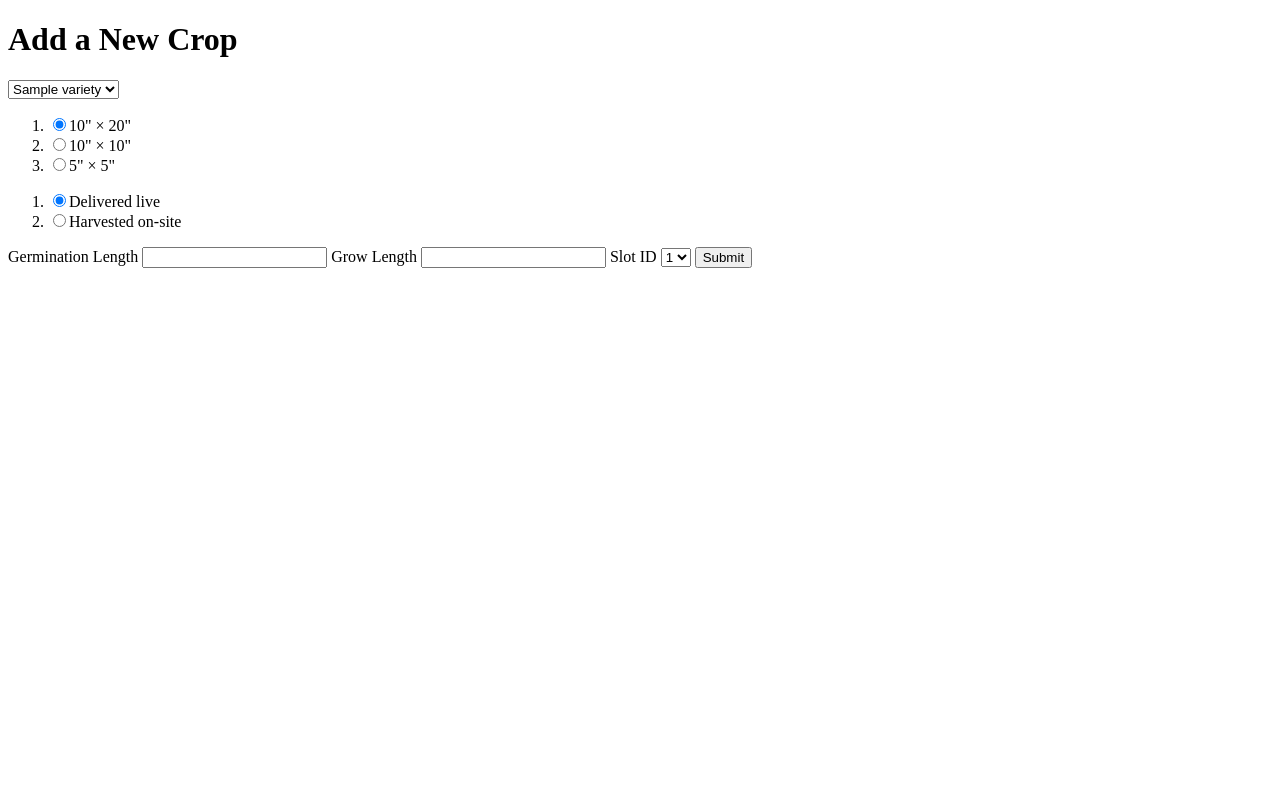
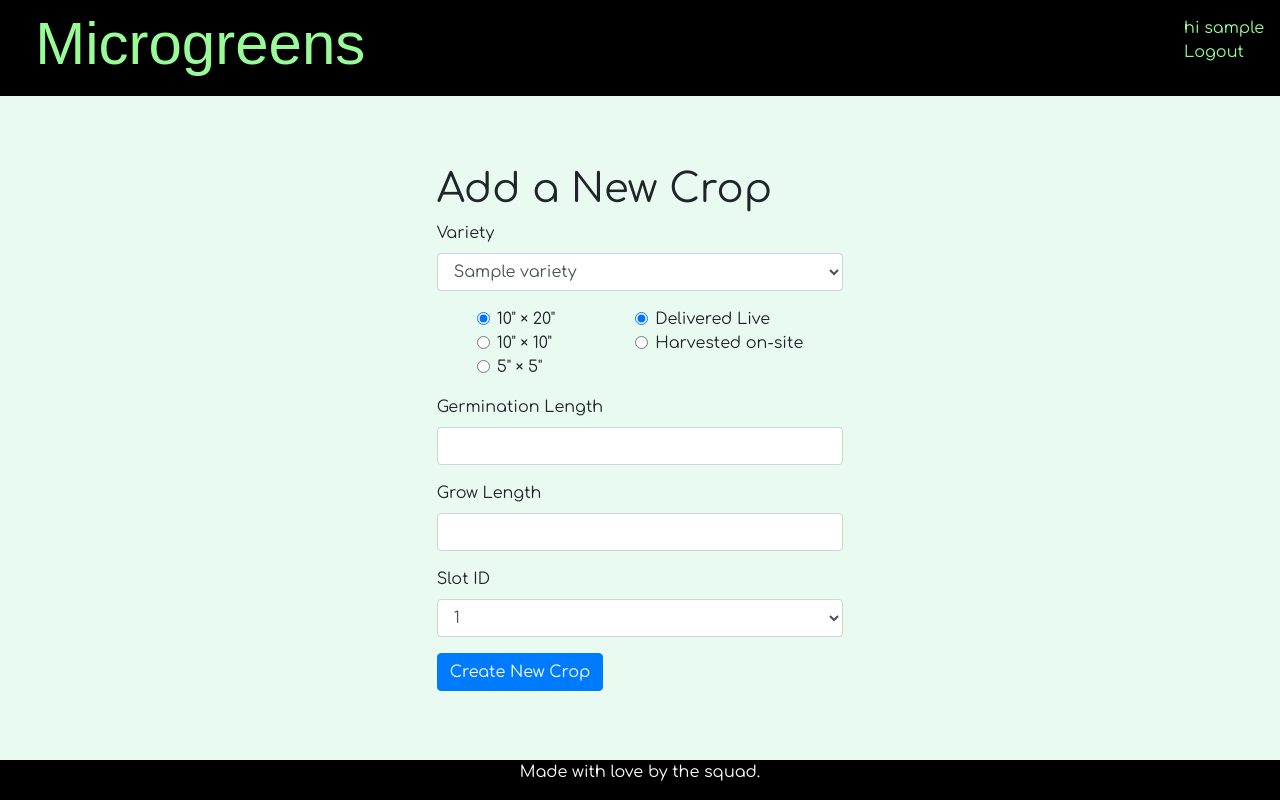
Before and after one commit to Sri-V/grow-app-project, a Django app: page /crop/new/ in a window 1280 px wide. Run offline with Django 3.2, Linux system fonts and the light colour scheme; a user stored in the database is signed in; tables that the repository leaves empty hold one stand-in row (values such as "Sample post"); some libraries are stand-ins or nearby versions; some web fonts are replaced.

Commit message:
Converted the new crop form to extend the base template

```diff
--- a/grow_app/inventory/templates/inventory/greenhouse_settings.html
+++ b/grow_app/inventory/templates/inventory/greenhouse_settings.html
@@ -36,7 +36,7 @@
                            name="days-to-harvest" placeholder="1"/>
                 </div>
 
-                <input id="form-add-variety-submit" type="submit" class="btn btn-primary" value="Add Variety" />
+                <input id="form-add-variety-submit" type="submit" class="btn btn-primary" value="Add Variety"/>
             </form>
         </div>
     </div>
--- a/grow_app/inventory/templates/inventory/new_crop.html
+++ b/grow_app/inventory/templates/inventory/new_crop.html
@@ -1,39 +1,80 @@
-<!DOCTYPE html>
-<html lang="en">
-<head>
-    <meta charset="UTF-8">
-    <title>New Crop -- BMG</title>
-</head>
-<body>
+{% extends 'base.html' %}
+
+{% block title %}New Crop{% endblock %}
+
+{% block content %}
+    <div class="col-10 col-lg-6 col-xl-4">
         <h1>Add a New Crop</h1>
         <form id="form-new-crop" method="post">
             {% csrf_token %}
-    <select id="form-new-crop-variety" name="variety">
+
+            <div class="form-group">
+                <label for="form-new-crop-variety">Variety</label>
+                <select id="form-new-crop-variety" name="variety" class="form-control">
                     {% for variety in variety_list %}
                         <option>{{ variety.name }}</option>
                     {% endfor %}
                 </select>
-    <ol id="form-new-crop-tray-size">
-        <!-- TODO -- do template to refer to model enum for tray sizes -->
-        <li><input type="radio" name="tray-size" value="1020" checked>10" × 20"</li>
-        <li><input type="radio" name="tray-size" value="1010">10" × 10"</li>
-        <li><input type="radio" name="tray-size" value="0505">5" × 5"</li>
-    </ol>
-    <ol id="form-new-crop-delivered-live">
-        <li><input type="radio" name="delivered-live" value="True" checked>Delivered live</li>
-        <li><input type="radio" name="delivered-live" value="False">Harvested on-site</li>
-    </ol>
+            </div>
+
+            <div class="d-flex justify-content-around">
+                <div class="form-group">
+                    <div class="form-check">
+                        <input class="form-check-input" type="radio" name="tray-size" value="1020"
+                               id="form-new-crop-tray-size-1020" checked>
+                        <label class="form-check-label" for="form-new-crop-tray-size-1020">10" × 20"</label>
+                    </div>
+
+                    <div class="form-check">
+                        <input class="form-check-input" type="radio" name="tray-size" value="1010"
+                               id="form-new-crop-tray-size-1010">
+                        <label class="form-check-label" for="form-new-crop-tray-size-1010">10" × 10"</label>
+                    </div>
+
+                    <div class="form-check">
+                        <input class="form-check-input" type="radio" name="tray-size" value="0505"
+                               id="form-new-crop-tray-size-0505">
+                        <label class="form-check-label" for="form-new-crop-tray-size-0505">5" × 5"</label>
+                    </div>
+                </div>
+
+                <div class="form-group">
+                    <div class="form-check">
+                        <input class="form-check-input" type="radio" name="delivered-live" value="True"
+                               id="form-new-crop-delivered-live-true" checked>
+                        <label class="form-check-label" for="form-new-crop-delivered-live-true">Delivered Live</label>
+                    </div>
+
+                    <div class="form-check">
+                        <input class="form-check-input" type="radio" name="delivered-live" value="False"
+                               id="form-new-crop-delivered-live-false">
+                        <label class="form-check-label" for="form-new-crop-delivered-live-false">Harvested
+                            on-site</label>
+                    </div>
+                </div>
+            </div>
+
+            <div class="form-group">
                 <label for="form-new-crop-germination-length">Germination Length</label>
-        <input id="form-new-crop-germination-length" name="germination-length" type="number" min="1">
+                <input id="form-new-crop-germination-length" name="germination-length" class="form-control"
+                       type="number" min="1">
+            </div>
+
+            <div class="form-group">
                 <label for="form-new-crop-grow-length">Grow Length</label>
-        <input id="form-new-crop-grow-length" name="grow-length" type="number" min="1">
+                <input id="form-new-crop-grow-length" name="grow-length" class="form-control" type="number" min="1">
+            </div>
+
+            <div class="form-group">
                 <label for="form-new-crop-slot">Slot ID</label>
-    <select id="form-new-crop-slot" name="designated-slot-id">
+                <select id="form-new-crop-slot" name="designated-slot-id" class="form-control">
                     {% for slot in slot_list %}
                         <option>{{ slot.id }}</option>
                     {% endfor %}
                 </select>
-    <input id="form-new-crop-submit" type="submit">
+            </div>
+
+            <input id="form-new-crop-submit" type="submit" class="btn btn-primary" value="Create New Crop">
         </form>
-</body>
-</html>
+    </div>
+{% endblock %}
--- a/grow_app/static/base.css
+++ b/grow_app/static/base.css
@@ -5,7 +5,7 @@ body {
     font-size: 16px;
 }
 
-.main-container {
+.top-level-container {
     height: 100%;
     padding: 0;
 }
@@ -22,11 +22,6 @@ nav * {
     color: rgb(152, 251, 152);
 }
 
-#link-to-logout, #link-to-login {
-    text-decoration: none;
-    color: rgb(152, 251, 152);
-}
-
 .big-header a {
     font-family: 'Libre Barcode 39 Text', sans-serif;
     text-decoration: none;
@@ -35,8 +30,13 @@ nav * {
     margin-left: 1.5vw;
 }
 
-section > div {
-    padding: 4% 0;
+#link-to-logout, #link-to-login {
+    text-decoration: none;
+    color: rgb(152, 251, 152);
+}
+
+main {
+    padding: 3% 0;
 }
 
 footer {
--- a/grow_app/templates/base.html
+++ b/grow_app/templates/base.html
@@ -26,7 +26,7 @@
 </head>
 
 <body>
-    <div class="main-container container-fluid d-flex flex-column justify-content-between">
+<div class="top-level-container container-fluid d-flex flex-column justify-content-between">
 
     <nav class="navbar">
         {% block navbar %}
```
Lines whose indentation alone changed are shown as unchanged.
